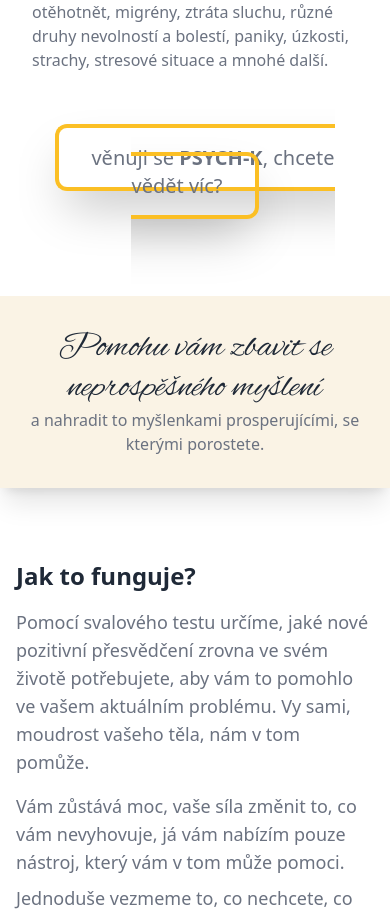
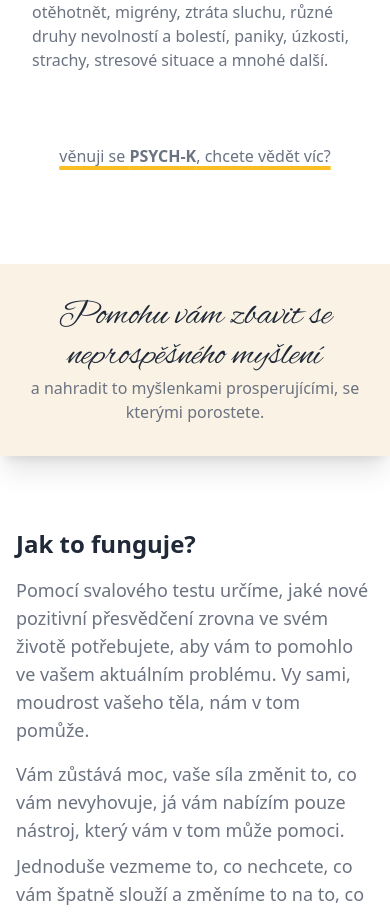
Before and after one commit to wentura/nikolasmejkalova.cz, a Next.js app: page / in a window 390 px wide. Shown: the part 1445-2358 px from the top of the page. Built offline with nearby package versions, Linux system fonts and the light colour scheme.

Commit message:
odkaz na metodu na mobilu vypada uz lepe

```diff
--- a/components/sluzby.jsx
+++ b/components/sluzby.jsx
@@ -46,7 +46,7 @@ export default function Sluzby() {
               <p className="text-center pt-12">
                 <a
                   href="/metoda"
-                  className="text-gray-500 text-xl py-4 px-8 text-center border-4 border-amber-400 rounded-xl shadow-2xl hover:shadow-md transition duration-500 hover:scale-95 hover:border-amber-500"
+                  className="text-gray-500 text-md lg:text-xl lg:py-4 lg:px-8 text-center underline underline-offset-4 decoration-amber-400 decoration-4 lg:no-underline lg:border-4 border-amber-400 rounded-xl shadow-2xl hover:shadow-md transition duration-500 hover:scale-95 hover:border-amber-500"
                 >
                   věnuji se <span className="font-bold">PSYCH-K</span>, chcete
                   vědět víc?
```
